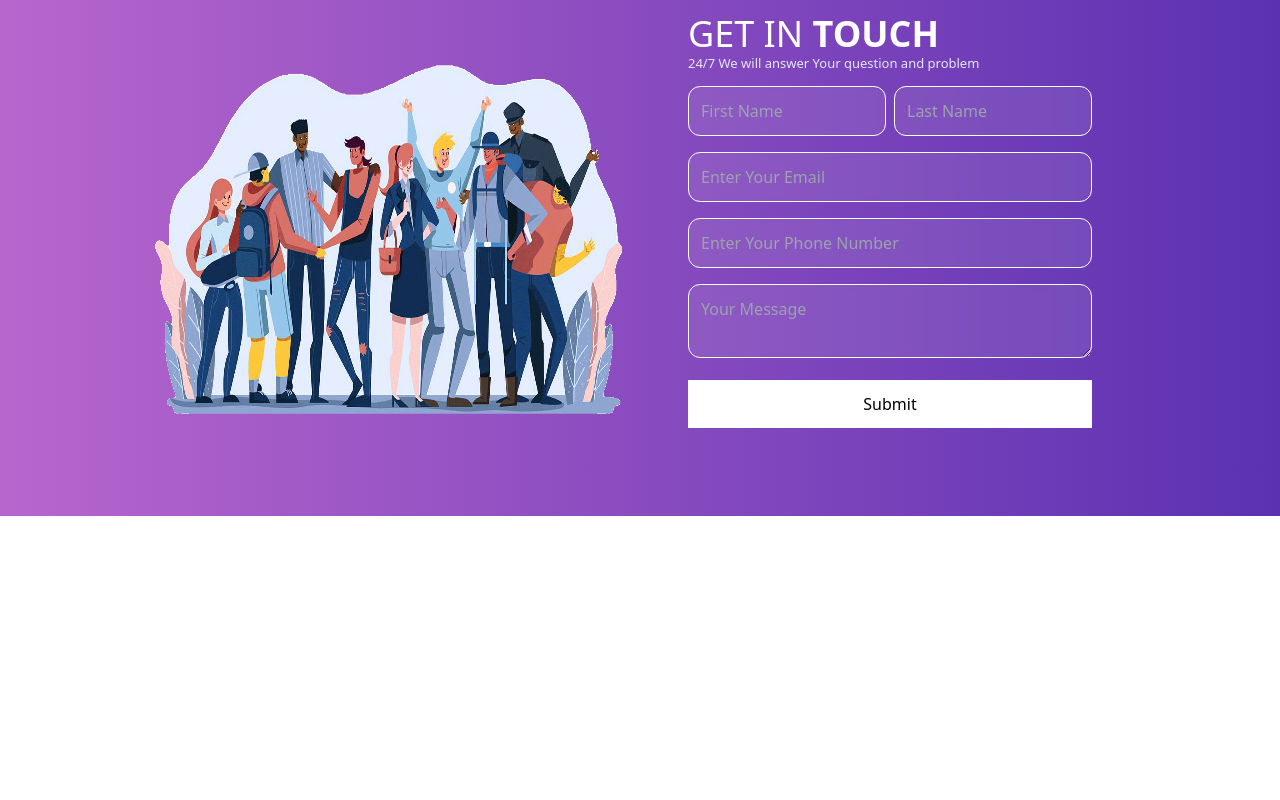
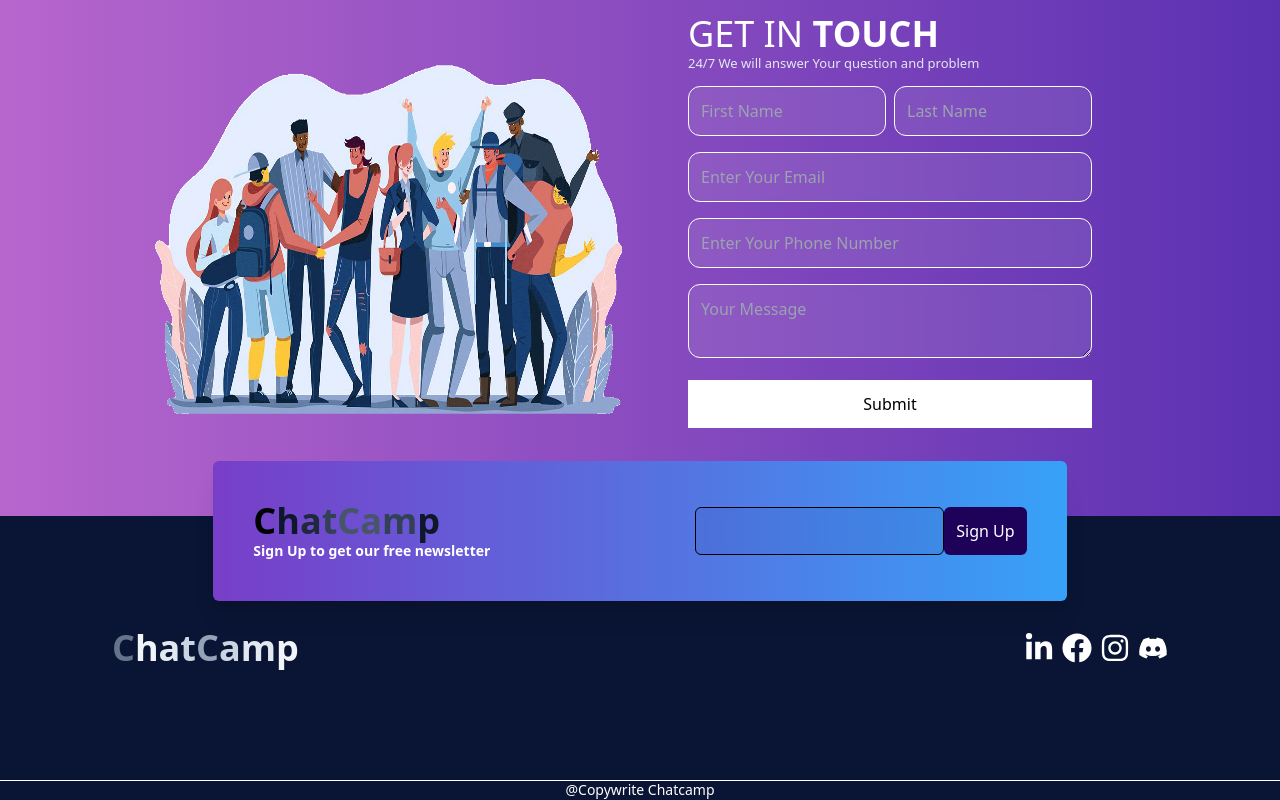
Before and after one commit to Daksh2356/chatcamp, a Next.js app: page /home in a window 1280 px wide. Shown: the part 2074-2874 px from the top of the page. Before the commit the page ends 2590 px from the top, so only its background shows below. Built offline with nearby package versions, Linux system fonts and the light colour scheme.

Commit message:
added footer

```diff
--- /dev/null
+++ b/src/components/home/Footer.jsx
@@ -0,0 +1,65 @@
+import React from "react";
+import { FaBeer, FaDiscord, FaFacebook, FaInstagram, FaLinkedinIn } from 'react-icons/fa';
+const Footer = () => {
+  return (
+    <div className="w-full h-auto mx-auto my-0 relative bg-[#0A1535]">
+      <div className="relative my-0 mx-auto flex justify-center">
+        <div className="w-2/3 h-auto bg-gradient-to-l to-[#783EC8] from-[#37A1F8] absolute rounded-md p-5 shadow-xl top-[-55px]">
+          <div className="w-full flex justify-between items-center  p-5">
+            <div className="">
+              <div className="text-4xl font-bold">
+                <span className="">C</span>
+                <span className="text-slate-900">h</span>
+                <span className="text-slate-800">a</span>
+                <span className="text-slate-700">t</span>
+                <span className="text-slate-600">C</span>
+                <span className="text-slate-600">a</span>
+                <span className="text-slate-700">m</span>
+                <span className="text-slate-900">p</span>
+              </div>
+              <div className="text-white text-sm   font-semibold">
+                Sign Up to get our free newsletter
+              </div>
+            </div>
+            <div className="flex">
+              <input
+                type="email"
+                className="backdrop-filter focus:bg-white focus:border-white  bg-blue-900  backdrop-blur-sm border-black bg-opacity-10 text-black rounded-md outline-none p-2 border"
+              ></input>
+              <button
+                type="button"
+                className="w-full bg-[#1e025a]  before:content-[''] before:rounded-md text-white rounded-md before:top-0 before:z-10 z-10   before:left-0 hover:text-white relative before:bg-black before:absolute before:w-0 before:h-full before:transition-all before:duration-500 hover:before:w-full p-3 active:bg-black active:text-white"
+              >
+                <span className="z-20 relative hover:z-40 hover:text-white rounded-md">
+                  Sign Up
+                </span>
+              </button>
+            </div>
+          </div>
+        </div>
+      </div>
+      <div className="w-full flex justify-between items-center  p-28 text-3xl">
+        <div className="text-4xl font-bold">
+          <span className="text-slate-500">C</span>
+          <span className="text-slate-100">h</span>
+          <span className="text-slate-200">a</span>
+          <span className="text-slate-300">t</span>
+          <span className="text-slate-400">C</span>
+          <span className="text-slate-300">a</span>
+          <span className="text-slate-200">m</span>
+          <span className="text-slate-100">p</span>
+        </div>
+         <div className="text-white flex gap-2 justify-items-center">
+          <FaLinkedinIn/>
+          <FaFacebook/>
+          <FaInstagram/>
+          <FaDiscord/>
+      </div>
+      </div>
+      <div className="w-full h-[0.5px] bg-white"></div>
+      <div className="text-sm text-center text-white">@Copywrite Chatcamp</div>
+    </div>
+  );
+};
+
+export default Footer;
--- a/src/pages/home.jsx
+++ b/src/pages/home.jsx
@@ -2,6 +2,7 @@ import About from "@/components/home/About";
 import Card from "@/components/home/Card";
 import Contact from "@/components/home/Contact";
 import Courses from "@/components/home/Courses";
+import Footer from "@/components/home/Footer";
 import Hero from "@/components/home/Hero";
 import React from "react";
 
@@ -13,6 +14,7 @@ const Home = () => {
     <About/>
     <Courses/>
     <Contact/>
+    <Footer/>
     </>
   );
 };
```
